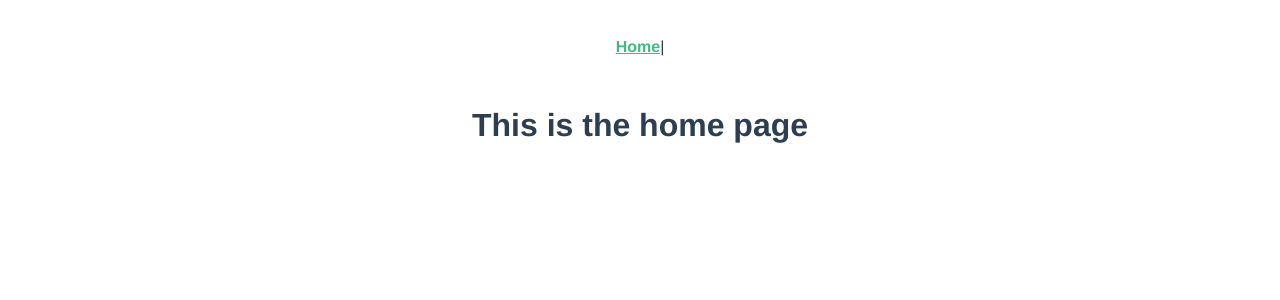
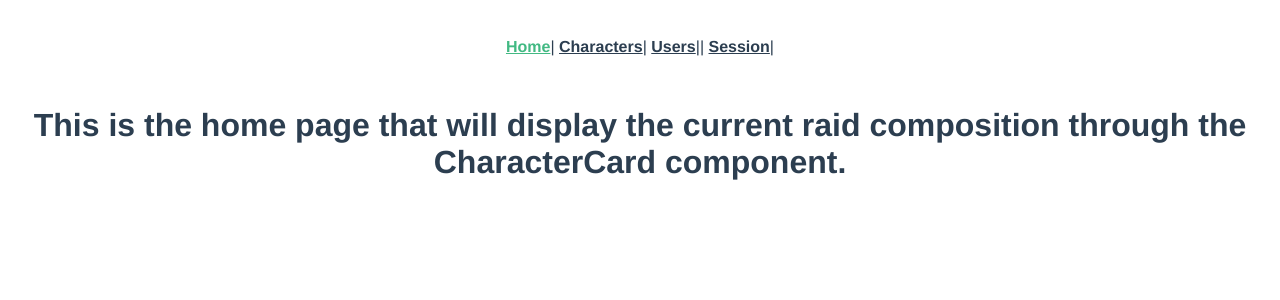
Before and after one commit to MatthieuJasselette/charater-manager-vuejs, a Vue app: page / in a window 1280 px wide. Shown: the top 300 px of the page. Built offline with nearby package versions, Linux system fonts and the light colour scheme.

Commit message:
rework the app routing

```diff
--- a/src/App.vue
+++ b/src/App.vue
@@ -1,10 +1,17 @@
 <template>
   <div id="app">
-    <div id="nav"><router-link to="/">Home</router-link>|</div>
+    <NavBar />
     <router-view />
   </div>
 </template>
-
+<script>
+import NavBar from '@/components/NavBar.vue'
+export default {
+  components: {
+    NavBar
+  }
+}
+</script>
 <style>
 #app {
   font-family: 'Avenir', Helvetica, Arial, sans-serif;
@@ -13,16 +20,4 @@
   text-align: center;
   color: #2c3e50;
 }
-#nav {
-  padding: 30px;
-}
-
-#nav a {
-  font-weight: bold;
-  color: #2c3e50;
-}
-
-#nav a.router-link-exact-active {
-  color: #42b983;
-}
 </style>
--- /dev/null
+++ b/src/components/NavBar.vue
@@ -0,0 +1,23 @@
+<template>
+  <div id="nav">
+    <router-link to="/">Home</router-link>|
+    <router-link to="/characters">Characters</router-link>|
+    <router-link to="/users">Users</router-link>||
+    <router-link to="/session">Session</router-link>|
+  </div>
+</template>
+
+<style scoped>
+#nav {
+  padding: 30px;
+}
+
+#nav a {
+  font-weight: bold;
+  color: #2c3e50;
+}
+
+#nav a.router-link-exact-active {
+  color: #42b983;
+}
+</style>
--- a/src/router.js
+++ b/src/router.js
@@ -1,6 +1,11 @@
 import Vue from 'vue'
 import Router from 'vue-router'
-import Home from './views/Home.vue'
+import Home from '@/views/Home.vue'
+import Characters from '@/views/ListCharacters.vue'
+import Users from '@/views/ListUsers.vue'
+import Session from '@/views/Session.vue'
+import DisplayCharacter from '@/views/DisplayCharacter.vue'
+import DisplayUser from '@/views/DisplayUser.vue'
 
 Vue.use(Router)
 
@@ -12,12 +17,31 @@ export default new Router({
       path: '/',
       name: 'home',
       component: Home
+    },
+    {
+      path: '/characters',
+      name: 'characters',
+      component: Characters
+    },
+    {
+      path: '/users',
+      name: 'users',
+      component: Users
+    },
+    {
+      path: '/session',
+      name: 'session',
+      component: Session
+    },
+    {
+      path: '/displaycharacter',
+      name: 'displaycharacter',
+      component: DisplayCharacter
+    },
+    {
+      path: '/displayuser',
+      name: 'displayuser',
+      component: DisplayUser
     }
-    // {
-    //   path: '/about',
-    //   name: 'about',
-    //   component: () =>
-    //     import(/* webpackChunkName: "about" */ './views/About.vue')
-    // }
   ]
 })
--- /dev/null
+++ b/src/views/DisplayCharacter.vue
@@ -0,0 +1,5 @@
+<template>
+  <div class="about">
+    <h1>This is the page that will display a character datas</h1>
+  </div>
+</template>
--- /dev/null
+++ b/src/views/DisplayUser.vue
@@ -0,0 +1,5 @@
+<template>
+  <div class="about">
+    <h1>This is the page that will display a user datas</h1>
+  </div>
+</template>
--- a/src/views/Home.vue
+++ b/src/views/Home.vue
@@ -1,6 +1,9 @@
 <template>
   <div class="about">
-    <h1>This is the home page</h1>
+    <h1>
+      This is the home page that will display the current raid composition
+      through the CharacterCard component.
+    </h1>
   </div>
 </template>
 
--- a/src/views/Characters.vue
+++ b/src/views/ListCharacters.vue
@@ -4,5 +4,6 @@
       This is the page that will list the characters through the CharacterCard
       component
     </h1>
+    <router-link to="/displaycharacter">Character details</router-link>
   </div>
 </template>
--- a/src/views/Users.vue
+++ b/src/views/ListUsers.vue
@@ -3,5 +3,6 @@
     <h1>
       This is the page that will list the Users through the UserCard component
     </h1>
+    <router-link to="/displayuser">User details</router-link>|
   </div>
 </template>
--- /dev/null
+++ b/src/views/Session.vue
@@ -0,0 +1,5 @@
+<template>
+  <div class="about">
+    <h1>This is the page that will log or register the Users</h1>
+  </div>
+</template>
```
